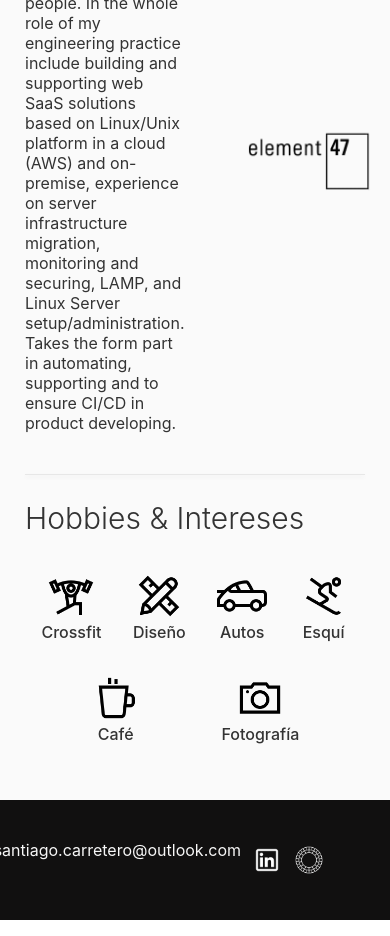
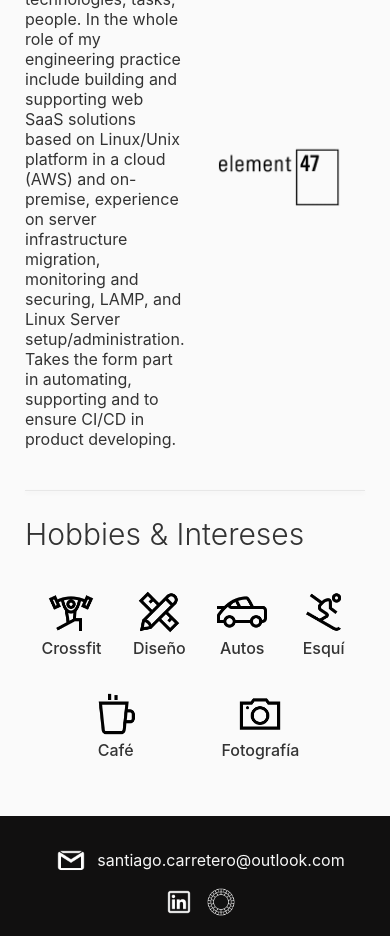
Before and after one commit to carreterosanti/Personal-Resume, a React (Create React App) app: page / in a window 390 px wide. Shown: the part 2700-3636 px from the top of the page. Built offline with nearby package versions, Linux system fonts and the light colour scheme.

Commit message:
Test Layout v1.2

```diff
--- a/src/components/ExperienciaLaboral.js
+++ b/src/components/ExperienciaLaboral.js
@@ -18,7 +18,7 @@ export default function ExperienciaLaboral(props) {
             and to ensure CI/CD in product developing.
           </p>
         </div>
-        <div style={{ flexGrow: 1, margin: "0px 60px" }}>
+        <div style={{ flexGrow: 1, margin: "0px 30px" }}>
           <img
             className="work-experience-icon"
             src={require(props.darkMode
--- a/src/components/InformacionPie.js
+++ b/src/components/InformacionPie.js
@@ -8,11 +8,12 @@ export default function InformacionPie() {
           display: "flex",
           alignItems: "center",
           alignContent: "center",
-          justifyContent: "center"
+          justifyContent: "center",
+          flexWrap: "wrap"
         }}
       >
         <img className="bottom-icon" src={require("./images/mail-icon.png")} />
-        <p style={{ color: "#f7f7f7" }}>santiago.carretero@outlook.com - </p>
+        <p style={{ color: "#f7f7f7" }}>santiago.carretero@outlook.com </p>
         <img
           className="bottom-icon"
           src={require("./images/linkedIn-icon.png")}
--- a/src/components/NavBar.js
+++ b/src/components/NavBar.js
@@ -6,6 +6,7 @@ export default function NavBar(props) {
     <div className="main-nav-bar-div">
       <div className="main-name-div">
         <h1 className="main-name">Santiago Carretero</h1>
+        <div style={{ display: "flex" }}></div>
         <p>
           Mar del Plata, Argentina - 26/12/1995 - santiago.carretero@outlook.com
         </p>
--- a/src/components/components-style.css
+++ b/src/components/components-style.css
@@ -323,6 +323,14 @@ h3 {
   display: none;
 }
 
+.div-item-intereses {
+  display: "flex";
+  justify-content: "space-evenly";
+  margin-top: "20px";
+  margin-bottom: "40px";
+  flex-wrap: "wrap";
+}
+
 @media only screen and (max-width: 600px) {
   .profile-image {
     max-height: 150px;
@@ -362,7 +370,7 @@ h3 {
     display: flex;
     align-items: center;
     justify-content: flex-end;
-    padding: 0px 65px;
+    padding: 0px 40px;
   }
 
   h2 {
```
